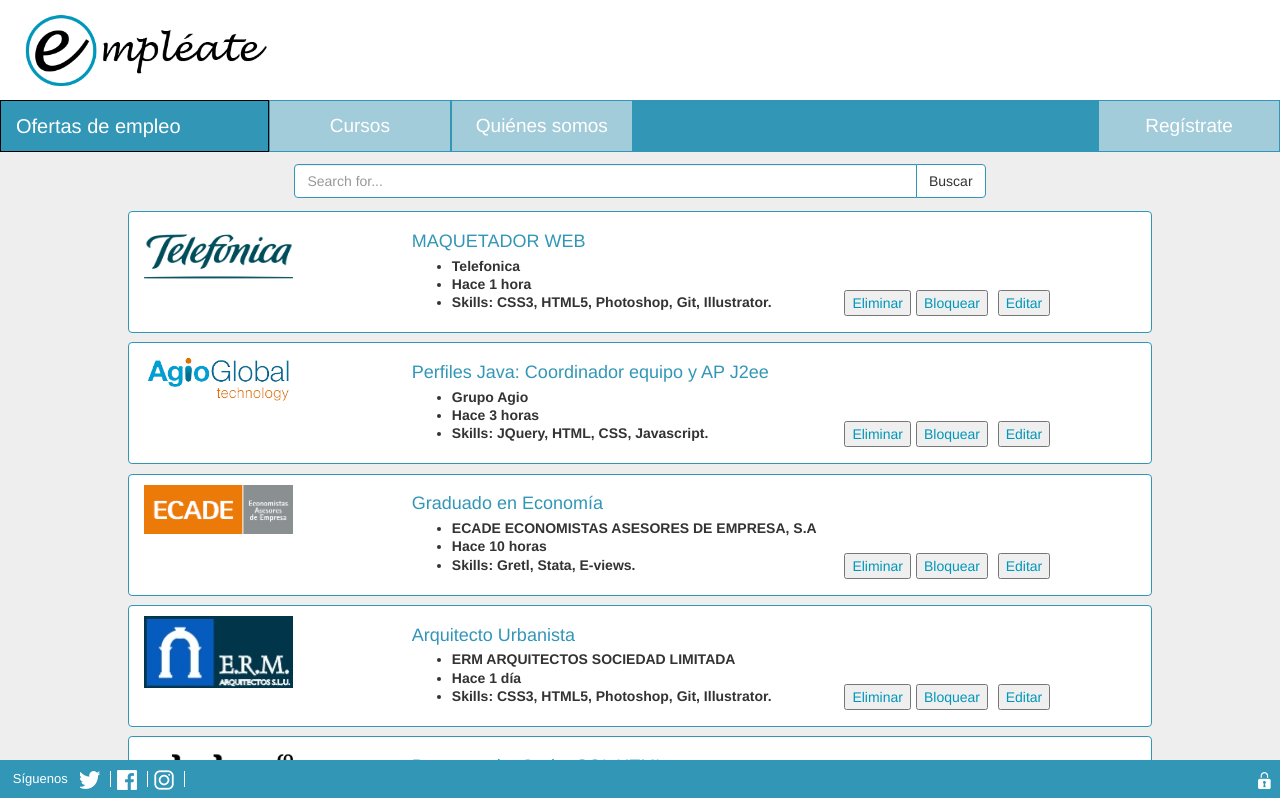
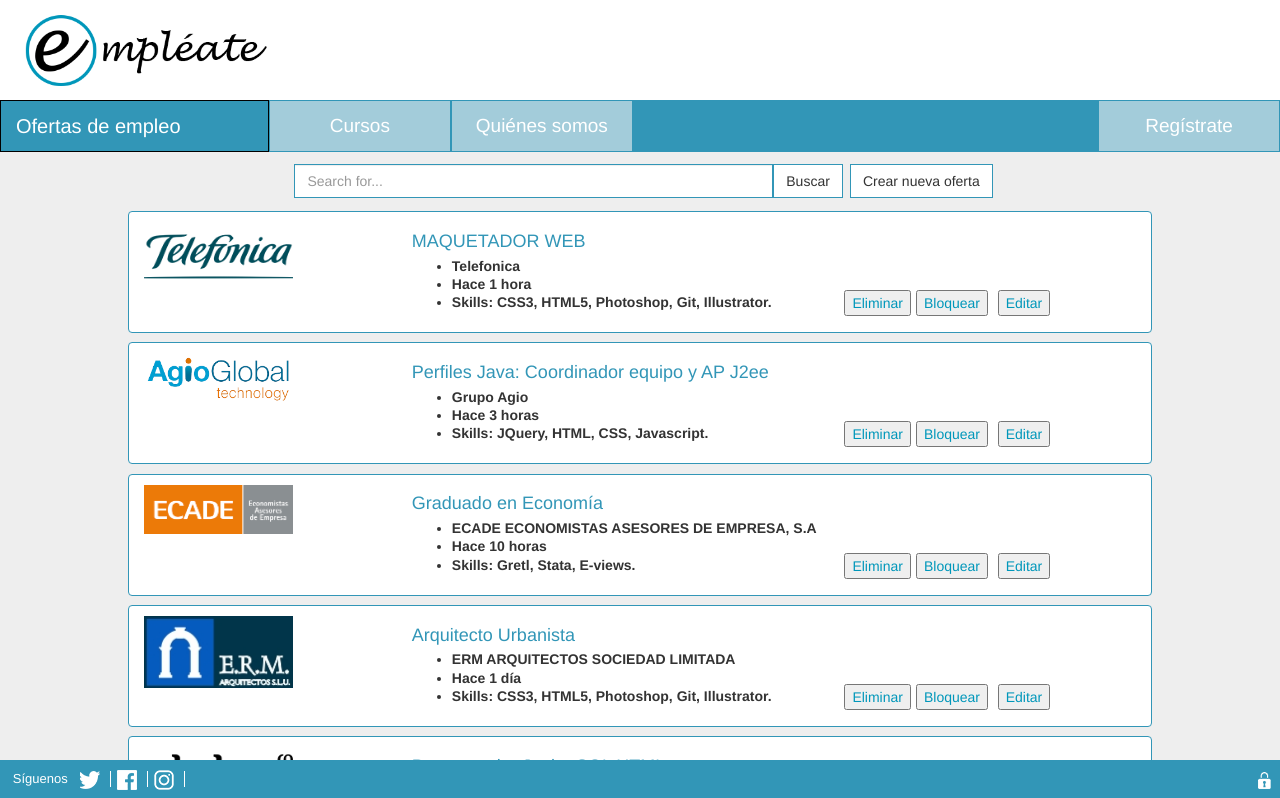
Before and after one commit to CarolinaOrellanaSanchez/Empleate, an Angular app: page /lista-ofertas in a window 1280 px wide. Shown: the top 798 px of the page. Built offline with nearby package versions, Linux system fonts and the light colour scheme.

Commit message:
Boton crear nueva oferta

```diff
--- a/src/app/lista-ofertas/lista-ofertas.component.css
+++ b/src/app/lista-ofertas/lista-ofertas.component.css
@@ -4,9 +4,11 @@
 }
 .btn{
     border: 1px solid #3296b7;
+    border-radius: 0px;
 }
 .form-control{
     border: 1px solid #3296b7;
+    border-radius: 0px;
 }
 .contenedor{
     padding-top: 1%;
@@ -14,3 +16,6 @@
     min-height: 100%;
     position: absolute;
 }
+#boton{
+    margin-left: 5%;
+}
--- a/src/app/lista-ofertas/lista-ofertas.component.html
+++ b/src/app/lista-ofertas/lista-ofertas.component.html
@@ -4,9 +4,10 @@
     <span class="input-group-btn">
         <button class="btn btn-default" type="button" (click)='enviarBusqueda(input.value)'>Buscar</button>
     </span>
+    <span class="input-group-btn">
+        <a href="formulario-adm" id="boton" class="btn btn-default" type="button">Crear nueva oferta</a>
+    </span>
   </div>
-  <button class="boton_crear" type="button" *ngIf="administrador">Crear nueva oferta</button>
-
   <app-oferta (click)="navegarAOferta(indice)" *ngFor="let oferta of listaOfertas | buscador:puesto; let indice = index" [oferta]="oferta"></app-oferta>
   <router-outlet></router-outlet>
 </div>
```
